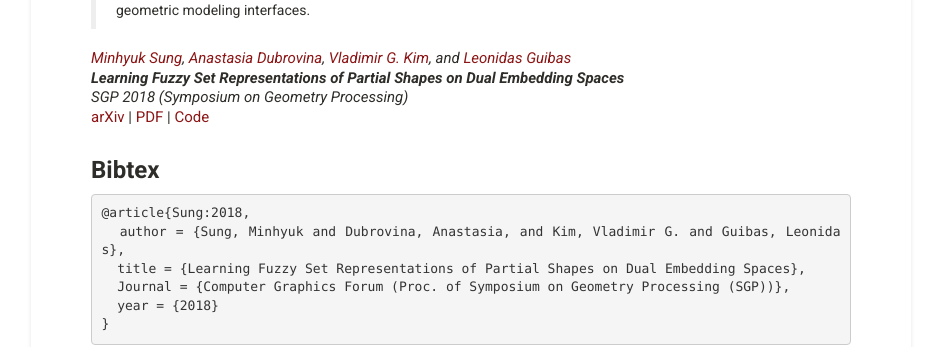
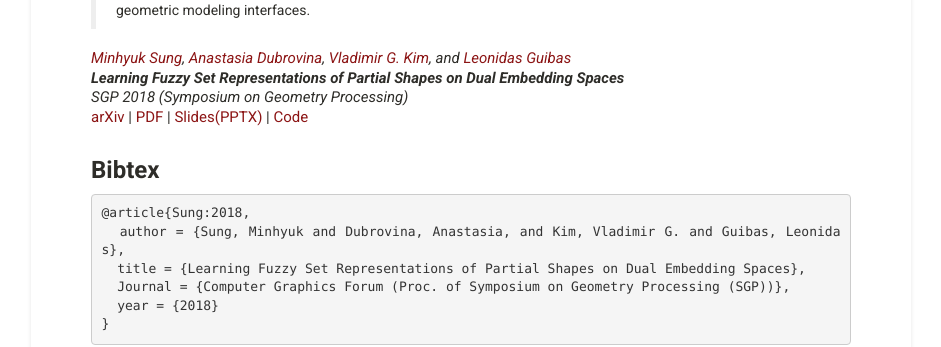
Before and after one commit to mhsung/mhsung.github.io, a Jekyll site: the page built from _posts/2018-05-25-fuzzy-set-dual.md, in a window 1280 px wide. Shown: the part 676-1023 px from the top of the page, without its empty margins (169-1110 px from the left). Built offline with Jekyll 4.4.1, drawn with Linux system fonts in a browser that asks for light colours; our own code applies the rules of GitHub Pages for plain Markdown files.

Commit message:
Added slides.

````diff
--- a/_includes/publications.html
+++ b/_includes/publications.html
@@ -48,6 +48,7 @@
           <a href="{{site.baseurl}}/fuzzy-set-dual.html">Project</a> |
           <a href="https://arxiv.org/abs/1807.01519" target="_blank">arXiv</a> |
           <a href="https://www.dropbox.com/s/6thxhn4alu9o2bb/fuzzy-set-dual.pdf?dl=1" target="_blank">PDF</a> |
+          <a href="https://www.dropbox.com/s/dy17xldh53bp8ib/fuzzy-set-dual-slides.pptx?dl=1" target="_blank">Slides(PPTX)</a> |
           <a href="https://github.com/mhsung/fuzzy-set-dual" target="_blank">Code</a>
         </span>
       </div>
--- a/_posts/2018-05-25-fuzzy-set-dual.md
+++ b/_posts/2018-05-25-fuzzy-set-dual.md
@@ -36,7 +36,7 @@ code-link: https://github.com/mhsung/fuzzy-set-dual
 *{{page.author}}<br>
 **{{page.title}}**<br>
 {{page.journal}}*<br>
-[arXiv]({{page.arxiv-link}}){:target="_blank"}  |  [PDF]({{page.paper-link}}){:target="_blank"}  |  [Code]({{page.code-link}}){:target="_blank"}
+[arXiv]({{page.arxiv-link}}){:target="_blank"}  |  [PDF]({{page.paper-link}}){:target="_blank"}  |  [Slides(PPTX)]({{page.slides-link}}){:target="_blank"}  |  [Code]({{page.code-link}}){:target="_blank"}
 
 ### Bibtex
 ```
````
